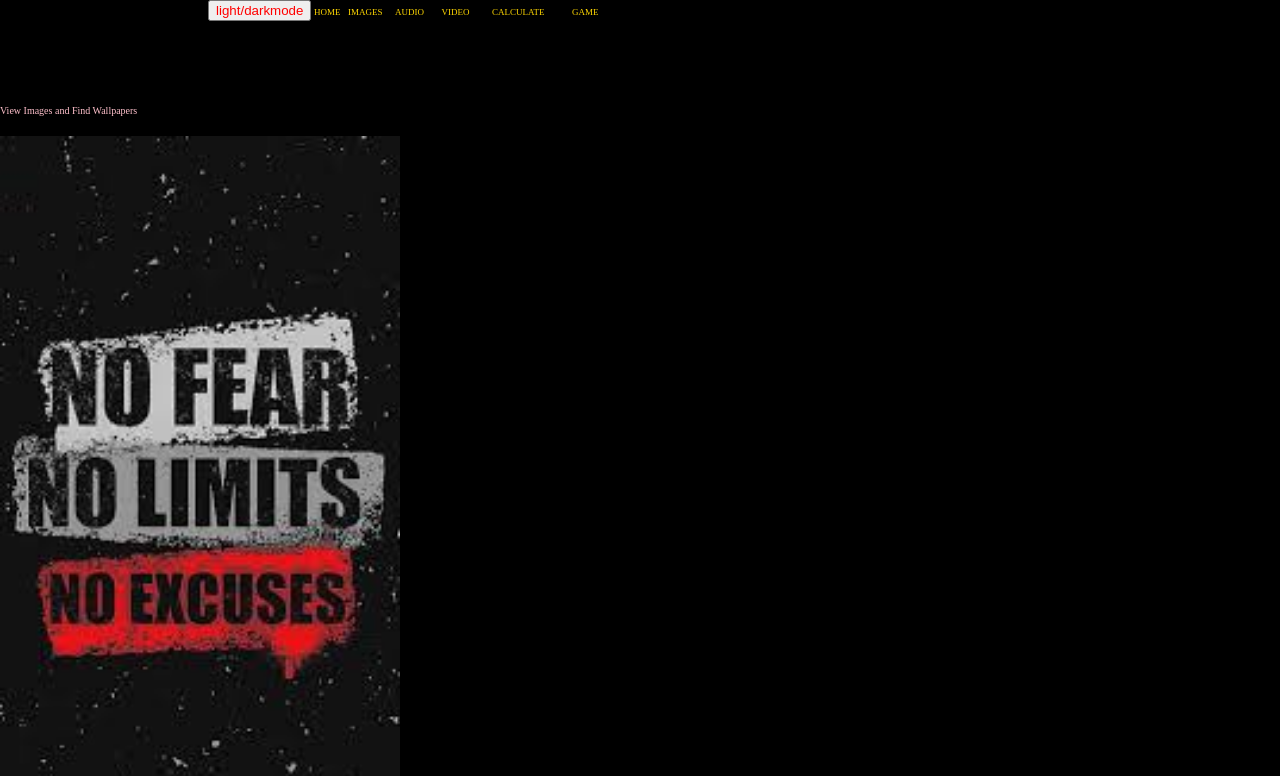
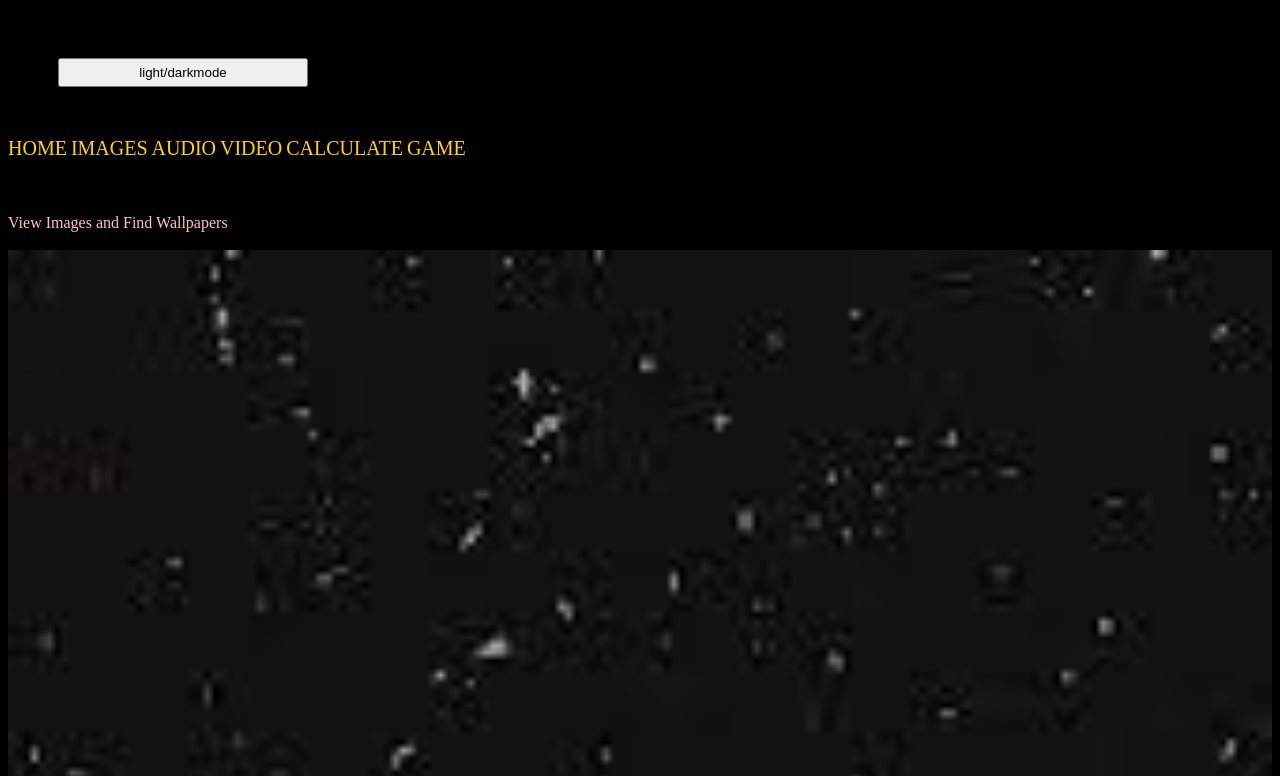
Before and after one commit to franklin2oo8/My-first-page, a plain HTML site: page gallery.html in a window 1280 px wide. Both pictures are taken after a click on the button "light/darkmode". Shown: the top 776 px of the page. Drawn offline with Linux system fonts and the light colour scheme.

Commit message:
Add files via upload

```diff
--- a/Frank.css
+++ b/Frank.css
@@ -16,7 +16,7 @@ margin: 0 0 25px 200px;
 .link{
   text-decoration: none;
   display: inline-block;
-  font-size: 9px;
+  font-size: 20px;
   color: gold;
 }
 #link{
@@ -40,7 +40,24 @@ margin: 0 0 0 5px;
 }
 img{
   max-width: 100%;
-  width: 400px;
+  width: 100%;
   height: auto;
-  display: inline-block;
+  display: block;
+  padding: 25px;
+
 }
+@media screen and (max-width:768px;){
+  body{
+    font-size:16px ;
+    flex-direction: column;
+
+
+  }
+}
+body{
+  padding:25px;
+}
+button{
+  width: 250px;
+  padding: 5px;
+}
--- a/frank.js
+++ b/frank.js
@@ -27,8 +27,17 @@ function enter(){
   else if (age<18){
     alert("too young to access must be 18 above");
   }
+  else if (age>80){
+    alert("too old to access must be 80 and below");
+  }
+
+
   else if (password!==confirmPassword){
     alert("password do not match");
+  }
+  else if (password.length<6){
+    alert("password must be at least 6 characters");
+
   }
   else {out.innerHTML=" great you have been registered"
     window.location.href="frank2.html";
--- /dev/null
+++ b/gallery.css
@@ -0,0 +1,23 @@
+.link{
+  text-decoration: none;
+  display: inline-block;
+  font-size: 20px;
+  color: gold;
+}
+.pink{
+  color: pink;
+  background-color: black;
+}
+img{
+  max-width: 100%;
+  width: 100%;
+  height: auto;
+  display: block;
+
+
+}
+button{
+  width: 250px;
+  padding: 5px;
+  margin: 50px;
+}
--- a/gallery.html
+++ b/gallery.html
@@ -1,14 +1,14 @@
 <!DOCTYPE html>
 <html>
 <head>
-  <meta charset="UTF-8" content="width = device-width" initial-scale =1.0>
+  <meta name="viewport" charset="UTF-8" content="width = device-width" initial-scale =1.0>
   <title>
     gallery
   </title>
-  <link rel="stylesheet" href="Frank.css">
+  <link rel="stylesheet" href="gallery.css">
 </head>
 <body id="body" class="vy">
-  <button id="color" onclick="color()">light/darkmode</button>
+  <button id="color" onclick="color()">light/darkmode</button> <br>
   <a href="frank2.html" class="link"> HOME</a>
   <a href="gallery.html" class="link" id="link"> IMAGES</a>
     <a href="audio.html" class="link" id="audio"> AUDIO</a>
```
Also changed, not shown: frank2.html (+9 -3 lines), index.html (+2 -1 lines).
